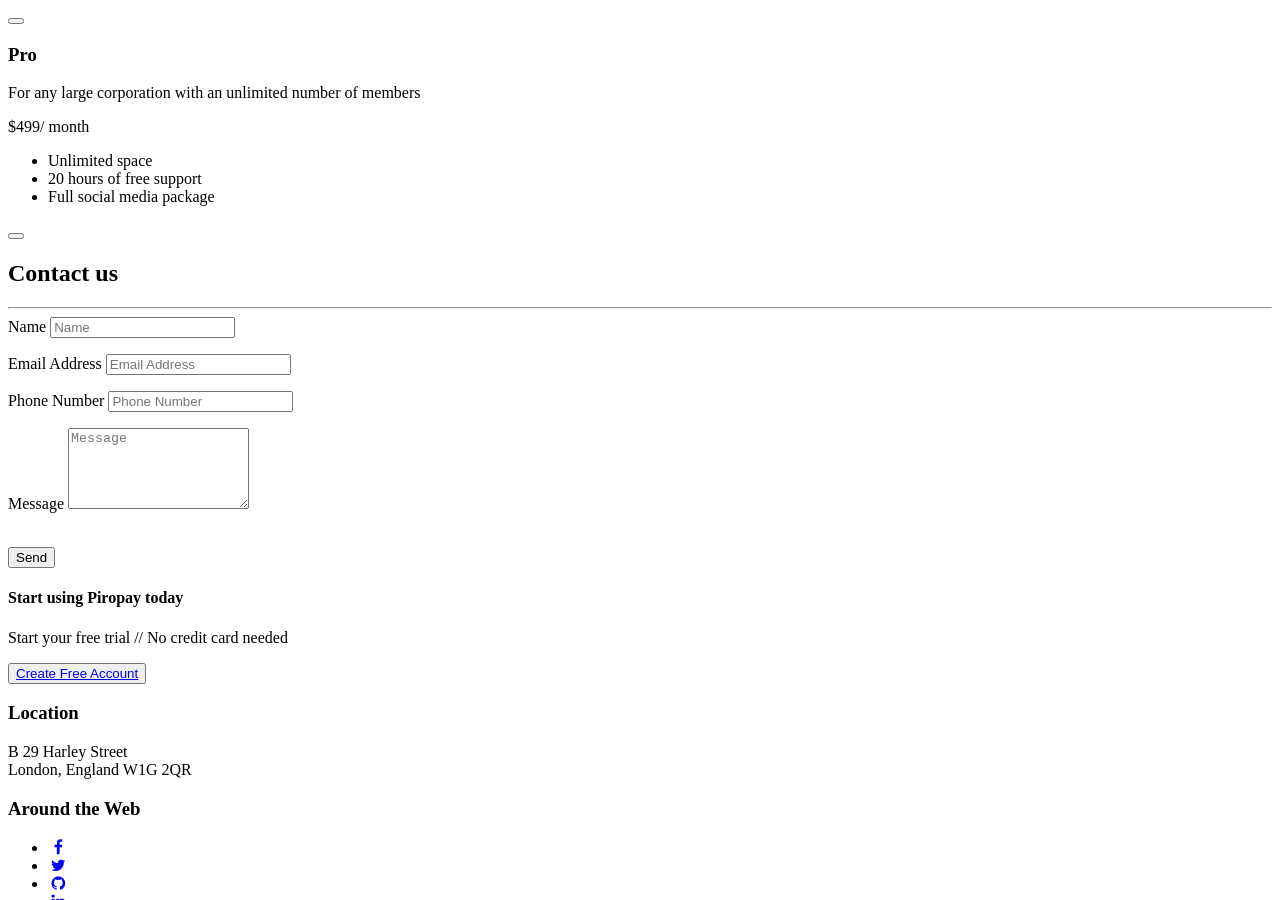
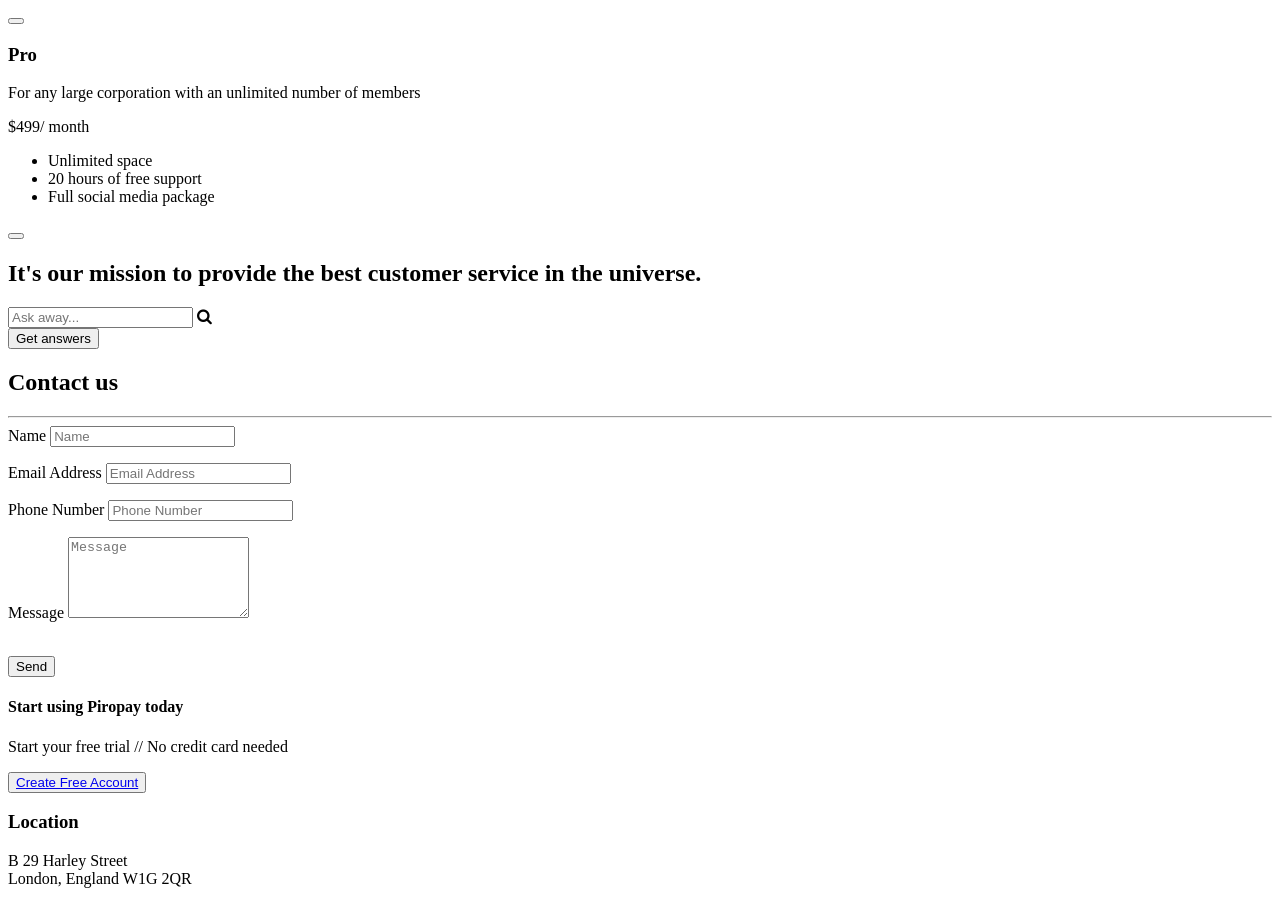
Before and after one commit to Banqee/piropay.github.io, a Jekyll site: the page built from _posts/2016-02-06-cabin.markdown, in a window 1280 px wide and 900 px high, scrolled down 8431 px. Built offline with Jekyll 4.4.1, drawn with Linux system fonts in a browser that asks for light colours; nearby versions of some CDN libraries.

Commit message:
Update contact.html

```diff
--- a/_includes/contact.html
+++ b/_includes/contact.html
@@ -1,5 +1,22 @@
 <!-- Contact Section -->
-    <section id="contact">
+<section class="container-fluid fwhite bg-purple csteam-banner" id="contact">
+    <div class="row">
+        <div class="col-md-6 col-xs-12 desktop-section-height mobile-section-height left"> </div>
+        <div class="col-md-6 col-xs-12 bc tc desktop-section-height mobile-section-height right">
+            <div class="center">
+                <h1 class="fw300 m0">It's our mission to provide the best customer service in the&nbsp;universe.</h1>
+                <div class="faq-search"> <form action="https://support.piropay.com/hc/en-us/search" method="get">
+                    <input type="hidden" name="utf-8" value="✓">
+                    <input type="hidden" name="commit" value="Search">
+                    <div class="input-field-container"> <input class="input-field" placeholder="Ask away..." name="query">
+                        <i class="fa fa-search search-icon" aria-hidden="true"></i> </div>
+    <button class="searc-button" type="sbumit">Get answers</button>
+                    </form>
+                </div>
+            </div>
+        </div>
+    </div> </section>
+    <section>
         <div class="container">
             <div class="row">
                 <div class="col-lg-12 tc">
```
